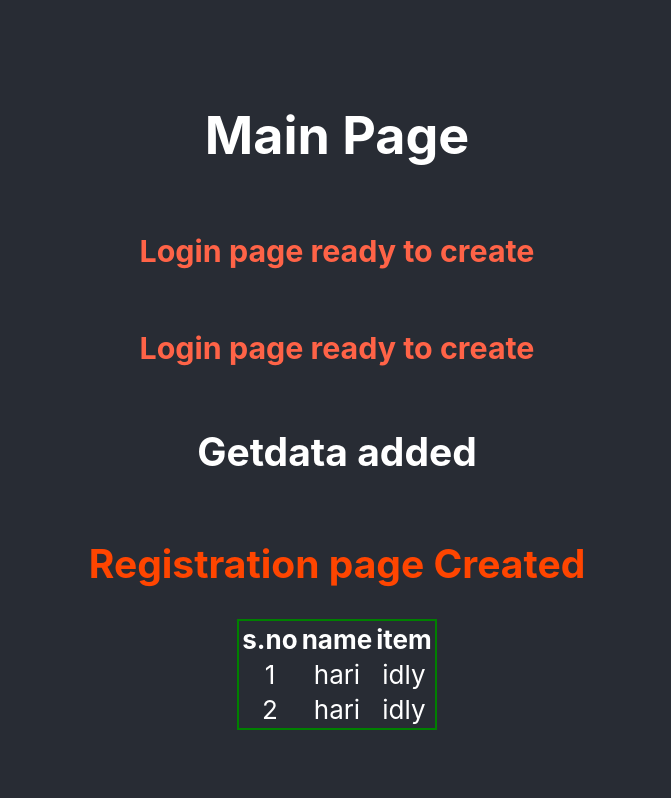
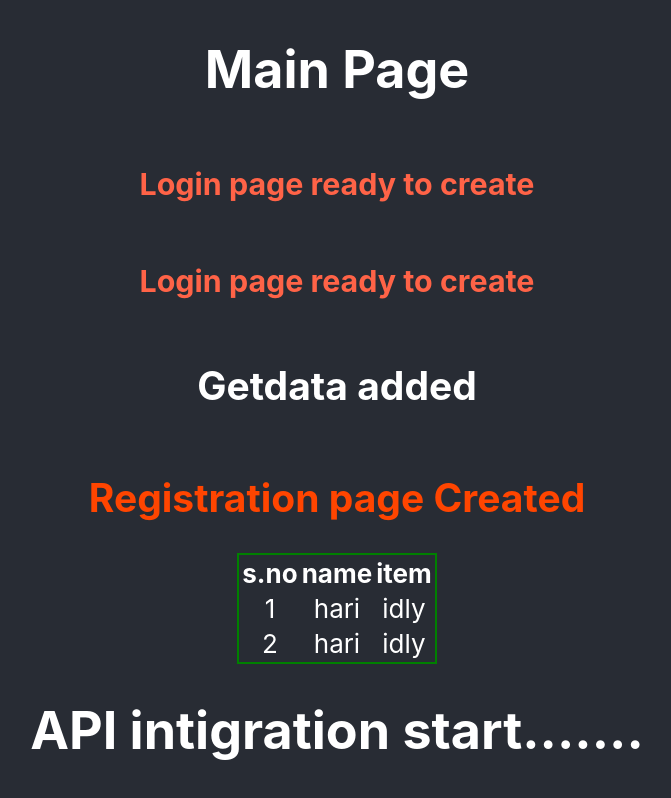
Before and after one commit to riha7/mypages, a React (Create React App) app: page / in a window 1280 px wide. Shown: the whole page, without its empty margins (303-974 px from the left). Built offline with nearby package versions, Linux system fonts and the light colour scheme.

Commit message:
new File created

```diff
--- a/src/App.js
+++ b/src/App.js
@@ -1,4 +1,5 @@
 import './App.css';
+import DataApintigration from './DataApintigration';
 import Get from './Get';
 function App() {
   return (
@@ -10,6 +11,7 @@ function App() {
         <h2>Getdata added</h2>
         <h2 style={{color:'orangered'}}>Registration page Created</h2>
       <Get />
+      <DataApintigration />
       </header>
     </div>
   );
--- /dev/null
+++ b/src/DataApintigration.js
@@ -0,0 +1,11 @@
+import React from 'react'
+
+const DataApintigration = () => {
+    return (
+        <div>
+            <h1>API intigration start.......</h1>
+        </div>
+    )
+}
+
+export default DataApintigration
```
